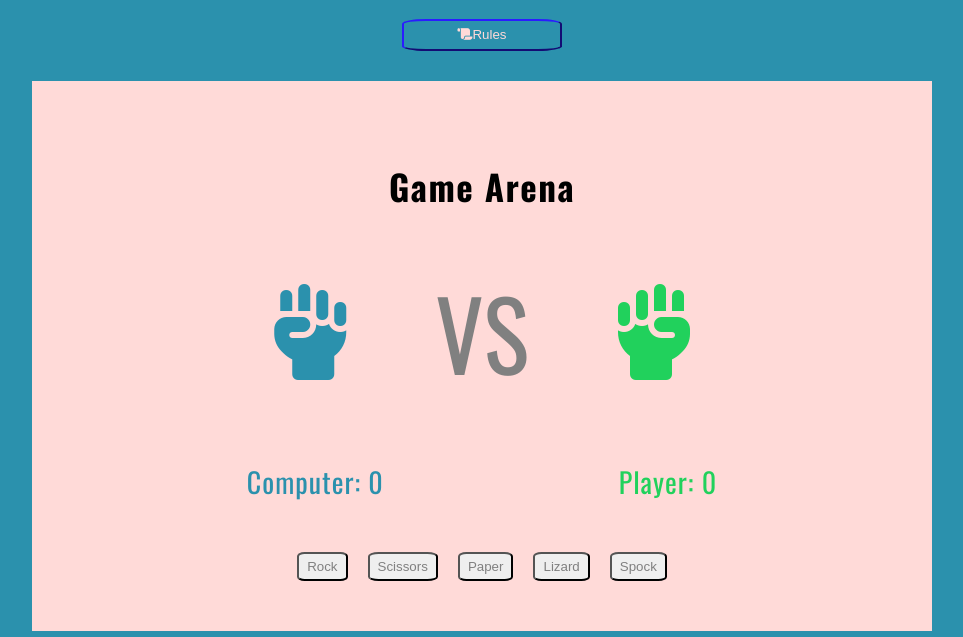
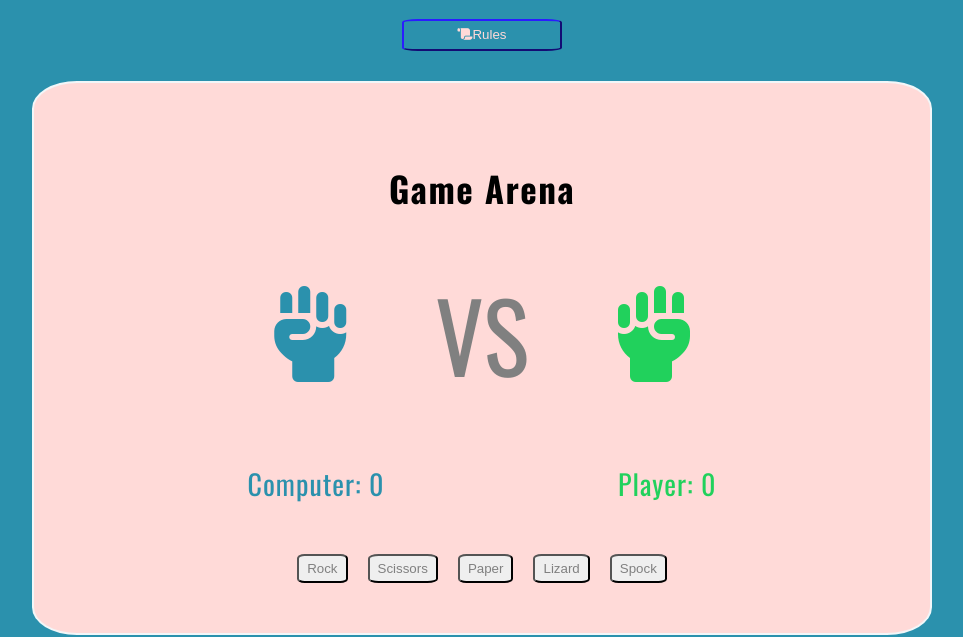
Before and after one commit to maxgray7-dev/RPSLS-game, a plain HTML site: page index.html in a window 1280 px wide. In both pictures the pointer is over the button "Rules". Shown: the part 144-781 px from the top of the page, without its empty margins (158-1121 px from the left). Drawn offline with nearby package versions, Linux system fonts and the light colour scheme.

Commit message:
corrected css style

```diff
--- a/assets/css/style.css
+++ b/assets/css/style.css
@@ -71,7 +71,7 @@ body {
     color: #ffdad8;
     border-color: #2116c8;
     background-color: #2b91ad;
-    border-radius: 15%;
+    border-radius: 10%;
 }
 
 /*  SETTINGS FOR HANDS */
@@ -93,6 +93,8 @@ h2 {
     padding: 50px 30px;
     margin-bottom: 20px;
     position: relative;
+    border-radius: 5%;
+    border:2px solid #f2f7f9;
 }
 
 .game-arena {
```
